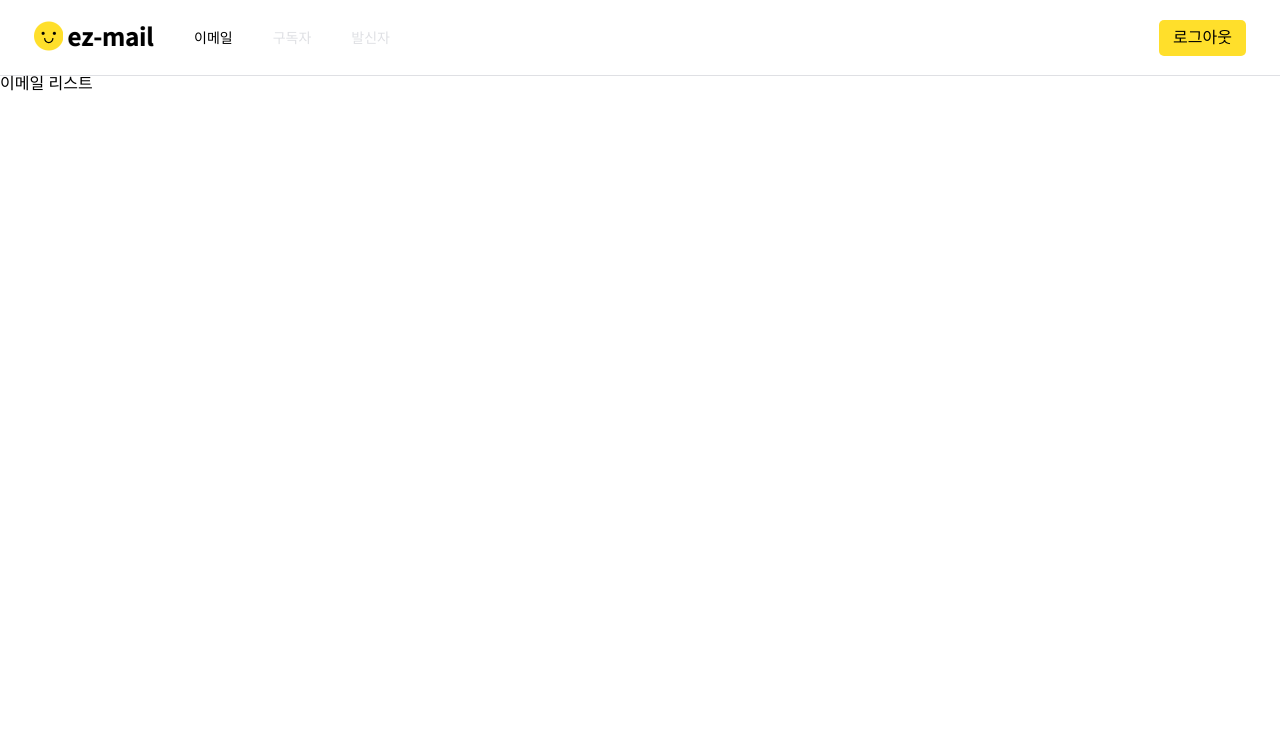
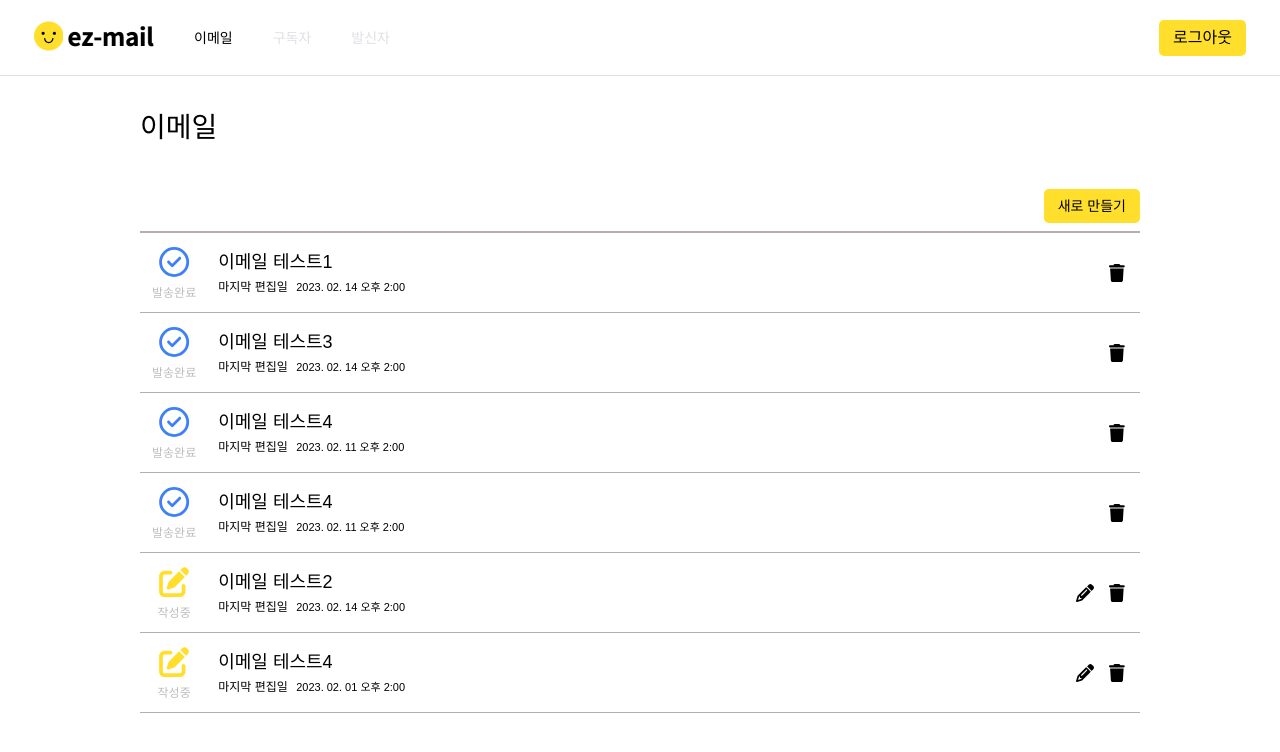
Before and after one commit to ez-mail/ez-mail-client-web, a React (Create React App) app: page /emails in a window 1280 px wide. Shown: the top 752 px of the page. Built offline with nearby package versions, Linux system fonts and the light colour scheme.

Commit message:
feat: NAV 이메일 화면 추가 1. fontAwesome 추가 2. eslint no-underscore-dangle": "off" 룰 추가

```diff
--- a/package.json
+++ b/package.json
@@ -1,8 +1,12 @@
 {
   "name": "client",
-  "version": "0.5.0",
+  "version": "0.6.0",
   "private": true,
   "dependencies": {
+    "@fortawesome/fontawesome-svg-core": "^6.3.0",
+    "@fortawesome/free-regular-svg-icons": "^6.3.0",
+    "@fortawesome/free-solid-svg-icons": "^6.3.0",
+    "@fortawesome/react-fontawesome": "^0.2.0",
     "@tanstack/react-query": "^4.24.6",
     "@testing-library/jest-dom": "^5.16.5",
     "@testing-library/react": "^13.4.0",
--- a/src/pages/Emails.jsx
+++ b/src/pages/Emails.jsx
@@ -1,5 +1,231 @@
 import React from 'react';
+import styled from 'styled-components';
+import { FontAwesomeIcon } from '@fortawesome/react-fontawesome';
+import {
+  faTrash,
+  faPenToSquare,
+  faPencil,
+} from '@fortawesome/free-solid-svg-icons';
+import { faCheckCircle } from '@fortawesome/free-regular-svg-icons';
+
+const emailTemplatesData = [
+  {
+    _id: '12315',
+    totalSendCount: 1,
+    emailTitle: '이메일 테스트1',
+    updatedAt: '2023. 02. 14 오후 2:00',
+  },
+  {
+    _id: '12316',
+    totalSendCount: 0,
+    emailTitle: '이메일 테스트2',
+    updatedAt: '2023. 02. 14 오후 2:00',
+  },
+  {
+    _id: '12317',
+    totalSendCount: 1,
+    emailTitle: '이메일 테스트3',
+    updatedAt: '2023. 02. 14 오후 2:00',
+  },
+  {
+    _id: '12318',
+    totalSendCount: 1,
+    emailTitle: '이메일 테스트4',
+    updatedAt: '2023. 02. 11 오후 2:00',
+  },
+  {
+    _id: '12319',
+    totalSendCount: 0,
+    emailTitle: '이메일 테스트6',
+    updatedAt: '2023. 01. 11 오후 2:00',
+  },
+  {
+    _id: '12320',
+    totalSendCount: 1,
+    emailTitle: '이메일 테스트4',
+    updatedAt: '2023. 02. 11 오후 2:00',
+  },
+  {
+    _id: '12321',
+    totalSendCount: 0,
+    emailTitle: '이메일 테스트4',
+    updatedAt: '2023. 02. 01 오후 2:00',
+  },
+];
 
 export default function Emails() {
-  return <div>이메일 리스트</div>;
+  const handleNewEmail = () => {
+    console.log('이메일 생성');
+  };
+
+  const emailTemplatesList = emailTemplatesData
+    .sort((prev, cur) => {
+      if (prev.totalSendCount < cur.totalSendCount) return 1;
+      if (prev.totalSendCount > cur.totalSendCount) return -1;
+      if (prev.updatedAt > cur.updatedAt) return -1;
+      if (prev.updatedAt < cur.updatedAt) return 1;
+      return 0;
+    })
+    .map(item => {
+      if (item.totalSendCount > 0) {
+        return (
+          <ContentRow key={item._id}>
+            <LeftContent>
+              <StyledFaCircleCheck icon={faCheckCircle} />
+              발송완료
+            </LeftContent>
+            <EmailTemplateData>
+              <EmailTemplateTitle>{item.emailTitle}</EmailTemplateTitle>
+              <LastEditDate>
+                마지막 편집일 <Dates>{item.updatedAt}</Dates>
+              </LastEditDate>
+            </EmailTemplateData>
+            <RightContent>
+              <StyledFaTrash icon={faTrash} />
+            </RightContent>
+          </ContentRow>
+        );
+      }
+
+      return (
+        <ContentRow key={item._id}>
+          <LeftContent>
+            <StyledFaPenToSquare icon={faPenToSquare} />
+            작성중
+          </LeftContent>
+          <EmailTemplateData>
+            <EmailTemplateTitle>{item.emailTitle}</EmailTemplateTitle>
+            <LastEditDate>
+              마지막 편집일 <Dates>{item.updatedAt}</Dates>
+            </LastEditDate>
+          </EmailTemplateData>
+          <RightContent>
+            <StyledFaPencil icon={faPencil} />
+            <StyledFaTrash icon={faTrash} />
+          </RightContent>
+        </ContentRow>
+      );
+    });
+
+  return (
+    <Section>
+      <MainContainer>
+        <Title>이메일</Title>
+        <ContainerNav>
+          <NewEmailButton onClick={handleNewEmail}>새로 만들기</NewEmailButton>
+        </ContainerNav>
+        <ContentRows>{emailTemplatesList}</ContentRows>
+      </MainContainer>
+    </Section>
+  );
 }
+
+const Section = styled.section``;
+
+const MainContainer = styled.div`
+  display: flex;
+  flex-direction: column;
+  width: 1000px;
+  height: 640px;
+  margin: auto;
+`;
+
+const ContentRows = styled.ul`
+  overflow: auto;
+  width: 1000px;
+  height: 640px;
+  margin: auto;
+`;
+
+const Title = styled.span`
+  padding: 38px 0;
+  font-size: 28px;
+  font-weight: 500;
+`;
+
+const ContainerNav = styled.div`
+  display: flex;
+  justify-content: flex-end;
+  align-items: center;
+  height: 70px;
+  border-bottom: 2px solid #b5acac;
+`;
+
+const NewEmailButton = styled.button`
+  padding: 10px 14px;
+  border-radius: 5px;
+  background-color: #ffdf2b;
+  font-size: 14px;
+  font-weight: 500;
+  cursor: pointer;
+`;
+
+const ContentRow = styled.li`
+  display: flex;
+  height: 80px;
+  border-bottom: 1px solid #b5acac;
+`;
+
+const LeftContent = styled.div`
+  display: flex;
+  flex-direction: column;
+  justify-content: center;
+  width: 70px;
+  margin-right: 10px;
+  font-size: 12px;
+  font-weight: 400;
+  color: #bdbdbd;
+  text-align: center;
+  gap: 10px;
+`;
+
+const EmailTemplateData = styled.div`
+  display: flex;
+  flex-direction: column;
+  justify-content: center;
+  width: 860px;
+  gap: 10px;
+`;
+
+const RightContent = styled.div`
+  display: flex;
+  justify-content: flex-end;
+  align-items: center;
+  width: 70px;
+  margin-right: 15px;
+`;
+
+const StyledFaCircleCheck = styled(FontAwesomeIcon)`
+  height: 30px;
+  color: #3e81f6;
+`;
+
+const StyledFaPenToSquare = styled(FontAwesomeIcon)`
+  height: 30px;
+  color: #ffdf2b;
+`;
+
+const EmailTemplateTitle = styled.div`
+  font-size: 18px;
+`;
+
+const LastEditDate = styled.div`
+  font-size: 12px;
+`;
+
+const Dates = styled.span`
+  display: inline-block;
+  margin-left: 5px;
+  font-size: 11px;
+`;
+
+const StyledFaPencil = styled(FontAwesomeIcon)`
+  height: 18px;
+  margin-right: 15px;
+  cursor: pointer;
+`;
+
+const StyledFaTrash = styled(FontAwesomeIcon)`
+  height: 18px;
+  cursor: pointer;
+`;
```
Also changed, not shown: .eslintrc.json, 1 other file (tests, documents, lock files or other folders).
